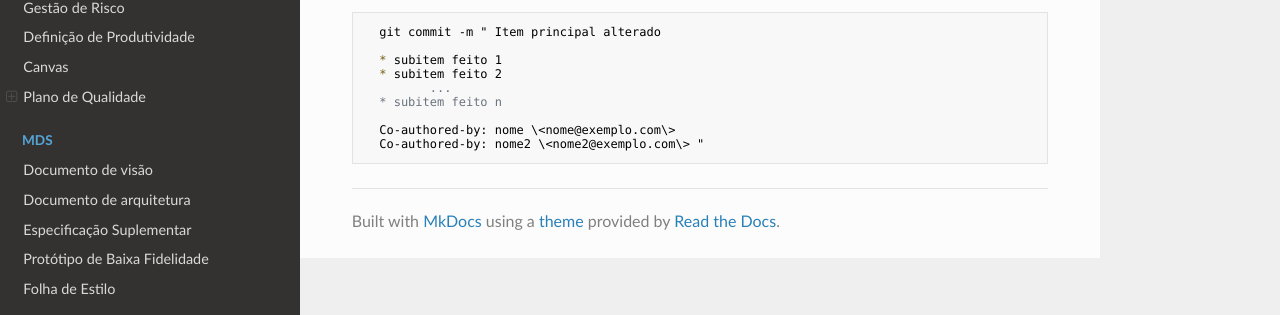
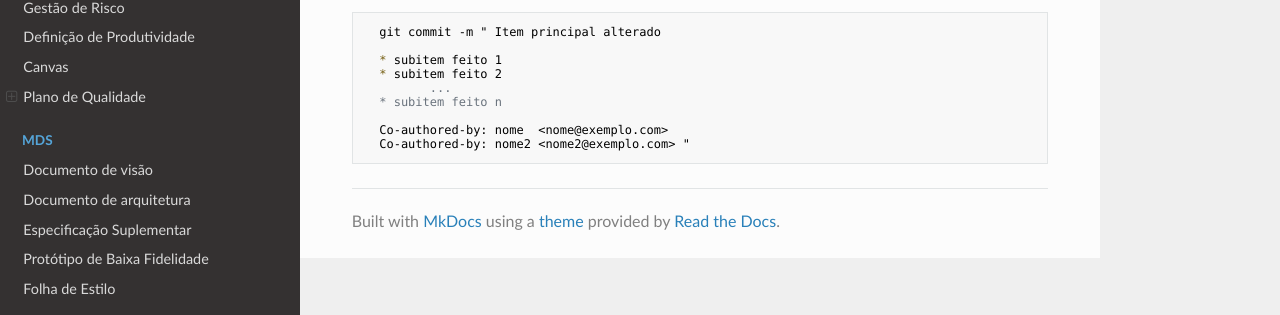
Before and after one commit to fga-eps-mds/2018.1_Nexte, an MkDocs documentation site: the page built from docs/EPS/Templates/Template-Commit.md, in a window 1280 px wide. Shown: the part 496-811 px from the top of the page. Built offline with MkDocs 1.6.1, drawn with Linux system fonts in a browser that asks for light colours; nearby versions of some CDN libraries; old or Windows-style settings are respelled for this version of MkDocs.

```diff
--- a/docs/EPS/Templates/Template-Commit.md
+++ b/docs/EPS/Templates/Template-Commit.md
@@ -19,5 +19,5 @@ Ex.:
              ...
       * subitem feito n
 
-      Co-authored-by: nome \<nome@exemplo.com\>
-      Co-authored-by: nome2 \<nome2@exemplo.com\> "
+      Co-authored-by: nome  <nome@exemplo.com>
+      Co-authored-by: nome2 <nome2@exemplo.com> "
```
